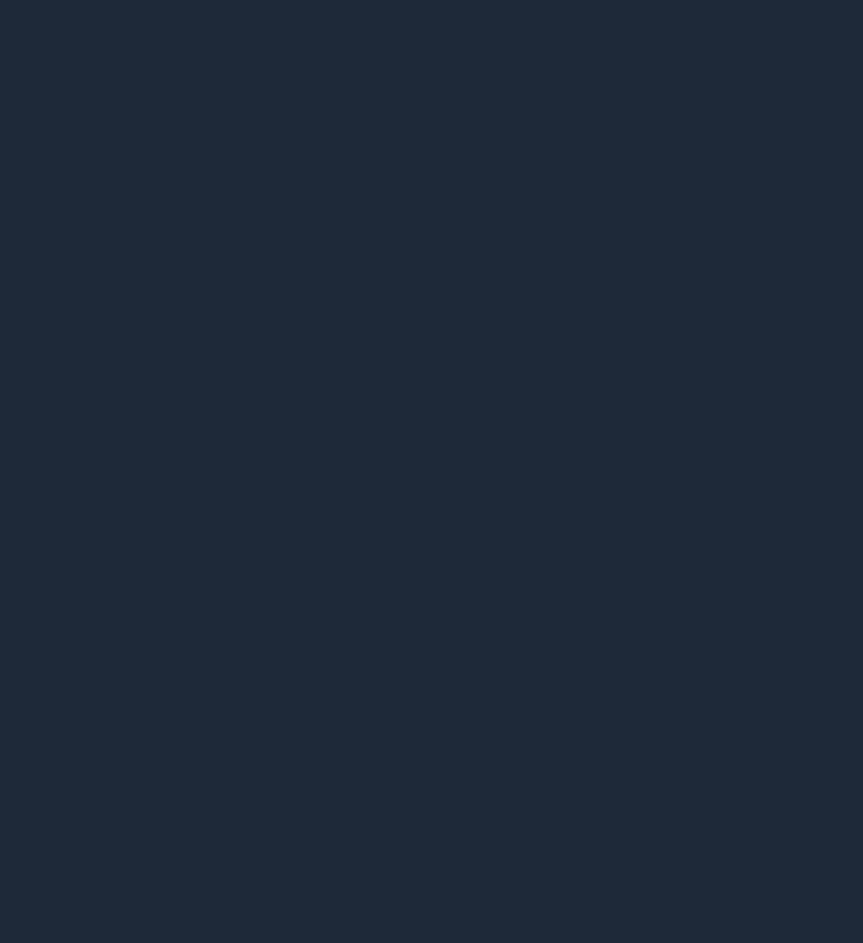
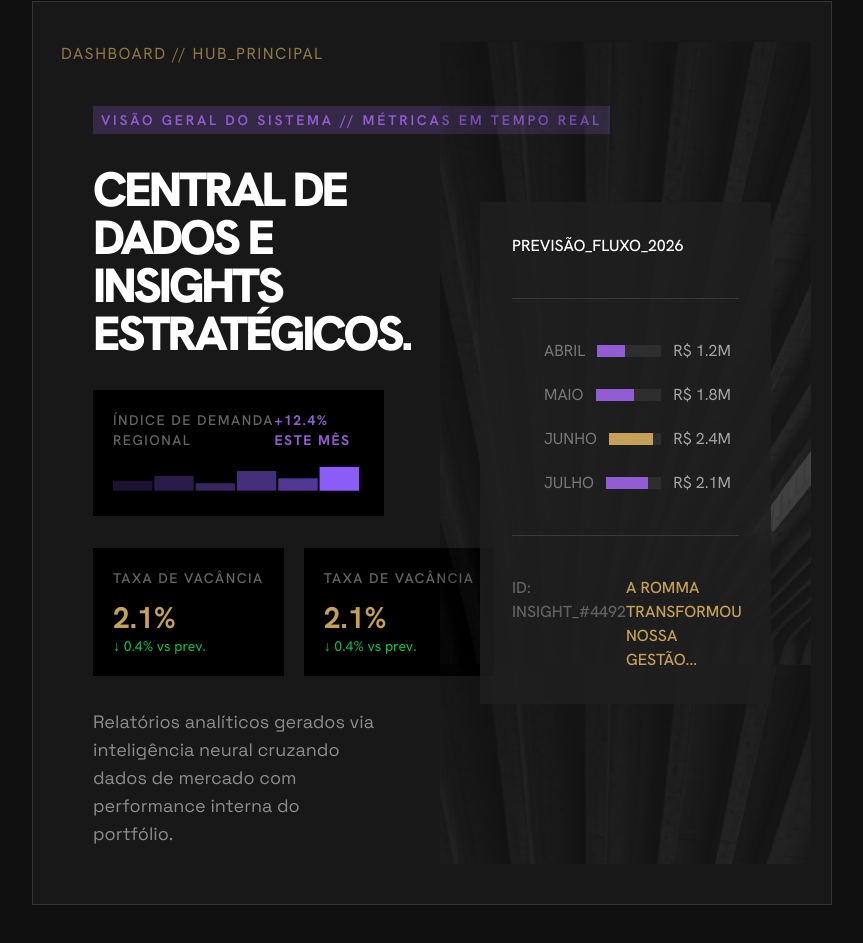
Before and after one commit to Artur-Santana/romma, a Next.js app: page / in a window 1280 px wide. Shown: the part 2303-3246 px from the top of the page, without its empty margins (208-1071 px from the left). Before the commit the page ends 2244 px from the top, so only its background shows below. Built offline with nearby package versions, Linux system fonts and the light colour scheme.

Commit message:
feat(landing-page): :sparkles: added mettics sections

```diff
--- a/src/app/page.js
+++ b/src/app/page.js
@@ -51,7 +51,7 @@ export default function Home() {
         </nav>
       </header>
 
-      <main>
+      <main className="flex flex-col gap-15">
         <section className="px-60  bg-black flex-col border">
           <div className= "text-highlight font-headline-hanken font-semibold text-xs tracking-[0.2em] px-5 pt-15">◼ SISTEMA_DE_COMANDO.v4</div>
           <div className= "text-white flex">
@@ -89,8 +89,8 @@ export default function Home() {
         </section>
 
         <section>
-          <div className="px-60 py-15 bg-neutral flex flex-col gap-8">
-            <div className="flex flex-row gap-3">
+          <div className="px-60 bg-neutral flex flex-col gap-8">
+            <div className="flex flex-row gap-3 ">
               <img src='/horizontal_divider.svg'></img>
               <div className= "text-primary-hover font-headline-hanken font-semibold text-sm tracking-[0.2em] bg-primary-hover/25 p-1">VISÃO GERAL DO SISTEMA // MÉTRICAS EM TEMPO REAL</div>
             </div>
@@ -98,7 +98,7 @@ export default function Home() {
               <span className="font-headline-hanken font-black text-7xl tracking-[-3.0px]">COMPONENTES DE UM SISTEMA INTERCONECTADO.</span>
             </div>
             <div className="">
-              <div className="grid grid-cols-3 gap-y-1 font-headline-hanken bg-white/10">
+              <div className="grid grid-cols-3 gap-y-1 font-headline-hanken bg-white/10 shadow-xl/30 shadow-white/20">
                 <div className="p-8 bg-background border border-neutral/25">
                   <div className="flex flex-col gap-5">
                     <div className= "text-primary-hover font-headline-hanken font-semibold text-sm tracking-[0.2em] flex gap-5">
@@ -170,6 +170,132 @@ export default function Home() {
             </div>
           </div>
         </section>
+        <section className="bg-background/50 font-headline-hanken">
+          <div className="py-15 ">
+          <div className="bg-background/60 mx-60 px-5 py-10 grid grid-cols-2 gap-4 border ">
+            <div className="flex flex-col gap-10">
+              <div className=" w-min text-nowrap px-2">
+                <span className="text-highlight/70 font-normal tracking-[1.5px] ">DASHBOARD // HUB_PRINCIPAL</span>
+              </div>
+              <div className="px-10 flex flex-col gap-8">
+                <div className= "text-primary-hover font-headline-hanken font-semibold text-sm tracking-[0.2em] bg-primary-hover/25 p-1 w-min text-nowrap px-2">VISÃO GERAL DO SISTEMA // MÉTRICAS EM TEMPO REAL</div>
+                <span className="font-headline-hanken font-black text-5xl tracking-[-3.0px]">CENTRAL DE DADOS E INSIGHTS ESTRATÉGICOS.</span>
+                <div className="bg-neutral">
+                  <div className="p-5 flex flex-col gap-3">
+                    <div className="flex justify-between">
+                      <span className="font-headline-hanken font-medium tracking-[1.5px] text-sm text-white/40">ÍNDICE DE DEMANDA REGIONAL</span>
+                      <span className="font-headline-hanken font-bold tracking-[1.5px] text-sm text-primary-hover">+12.4% ESTE MÊS</span>
+                    </div>
+                    <div>
+                      <img className="w-full" src="/data_regional_demand_graph.png"></img>
+                    </div>
+                  </div>
+                </div>
+                <div className="flex gap-5">
+                  <div className="bg-neutral w-full">
+                    <div className="p-5 flex flex-col gap-3">
+                      <div className="flex justify-between">
+                        <span className="font-headline-hanken font-medium tracking-[1.5px] text-sm text-white/40 text-nowrap">TAXA DE VACÂNCIA</span>
+                      </div>
+                      <div className="flex flex-col">
+                        <span className="text-highlight  font-bold tracking-0 text-3xl">2.1%</span>
+                        <span className="text-green-500 font-normal tracking-0 text-sm">↓ 0.4% vs prev.</span>
+                      </div>
+                    </div>
+                  </div>
+                  <div className="bg-neutral w-full">
+                    <div className="p-5 flex flex-col gap-3">
+                      <div className="flex justify-between">
+                        <span className="font-headline-hanken font-medium tracking-[1.5px] text-sm text-white/40 text-nowrap">TAXA DE VACÂNCIA</span>
+                      </div>
+                      <div className="flex flex-col">
+                        <span className="text-highlight  font-bold tracking-0 text-3xl">2.1%</span>
+                        <span className="text-green-500 font-normal tracking-0 text-sm">↓ 0.4% vs prev.</span>
+                      </div>
+                    </div>
+                  </div>
+                </div>
+                <div>
+                  <p className="font-body text-white/50 tracking-[0] text-lg wrap-normal">Relatórios analíticos gerados via inteligência neural cruzando dados de
+                  mercado com performance interna do portfólio.
+                  </p>
+                </div>
+              </div>
+            </div>
+            <div className="bg-[url(/data_background.png)]">
+              <div className="px-10 py-40 align-middle ">
+                <div className="p-8 bg-background/85">
+                  <div className="flex flex-col gap-10">
+                    <span className="text-white font-headline-hanken font-medium traking-[1.5px]">PREVISÃO_FLUXO_2026</span>
+                    <div className="border-t border-gray-300/15"></div>
+                    <div className="pl-8 pr-2 flex flex-col gap-5">
+                      <div className="flex gap-3">
+                        <div>
+                          <span className="text-white/40 font-normal traking-[1.5px]">ABRIL</span>
+                        </div>
+                        <div className="flex w-full">
+                          <div className="bg-primary-hover self-center h-3 w-[45%]"></div>
+                          <div className="bg-secondary self-center h-3 w-[60%]"></div>
+                        </div>
+
+                        <span className="text-white/60 font-normal traking-[1.5px] text-nowrap">R$ 1.2M</span>
+                      </div>
+                      <div className="flex gap-3">
+                        <div>
+                          <span className="text-white/40 font-normal traking-[1.5px]">MAIO</span>
+                        </div>
+                        <div className="flex w-full">
+                          <div className="bg-primary-hover self-center h-3 w-[65%]"></div>
+                          <div className="bg-secondary self-center h-3 w-[45%]"></div>
+                        </div>
+
+                        <span className="text-white/60 font-normal traking-[1.5px] text-nowrap">R$ 1.8M</span>
+                      </div>
+                      <div className="flex gap-3">
+                        <div>
+                          <span className="text-white/40 font-normal traking-[1.5px]">JUNHO</span>
+                        </div>
+                        <div className="flex w-full">
+                          <div className="bg-highlight self-center h-3 w-[85%]"></div>
+                          <div className="bg-secondary self-center h-3 w-[15%]"></div>
+                        </div>
+
+                        <span className="text-white/60 font-normal traking-[1.5px] text-nowrap">R$ 2.4M</span>
+                      </div>
+                      <div className="flex gap-3">
+                        <span className="text-white/40 font-normal traking-[1.5px]">JULHO</span>
+                        <div className="flex w-full">
+                          <div className="bg-primary-hover self-center h-3 w-[77%]"></div>
+                          <div className="bg-secondary self-center h-3 w-[23%]"></div>
+                        </div>
+
+                        <span className="text-white/60 font-normal traking-[1.5px] text-nowrap">R$ 2.1M</span>
+                      </div>
+                    </div>
+                    <div className="border-t border-gray-300/15"></div>
+                    <div className="flex justify-between">
+                      <div>
+                        <span className="text-white/30 font-headline-hanken font-medium traking-[1.5px]">ID: INSIGHT_#4492</span>
+                      </div>
+                      <div>
+                        <span className="text-highlight font-headline-hanken font-medium traking-[1.5px] ">A ROMMA TRANSFORMOU NOSSA GESTÃO...</span>
+                      </div>
+                    </div>
+                  </div>
+                </div>
+              </div>
+            </div>
+          </div>
+          </div>
+
+
+
+        </section>
+
+
+
+
+
       </main>
       <footer></footer>
     </div>
```
Also changed, not shown: public/data_background.png (added), public/data_regional_demand_graph.png (added).
